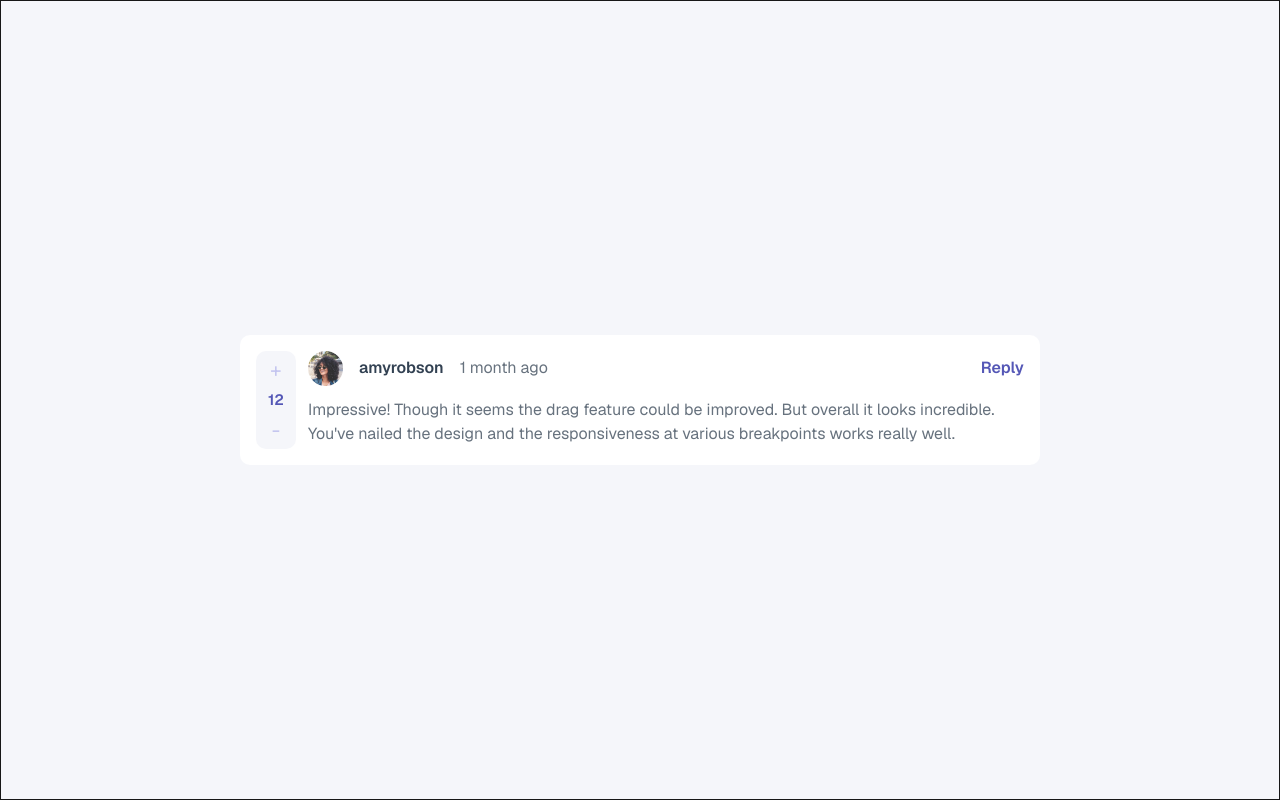
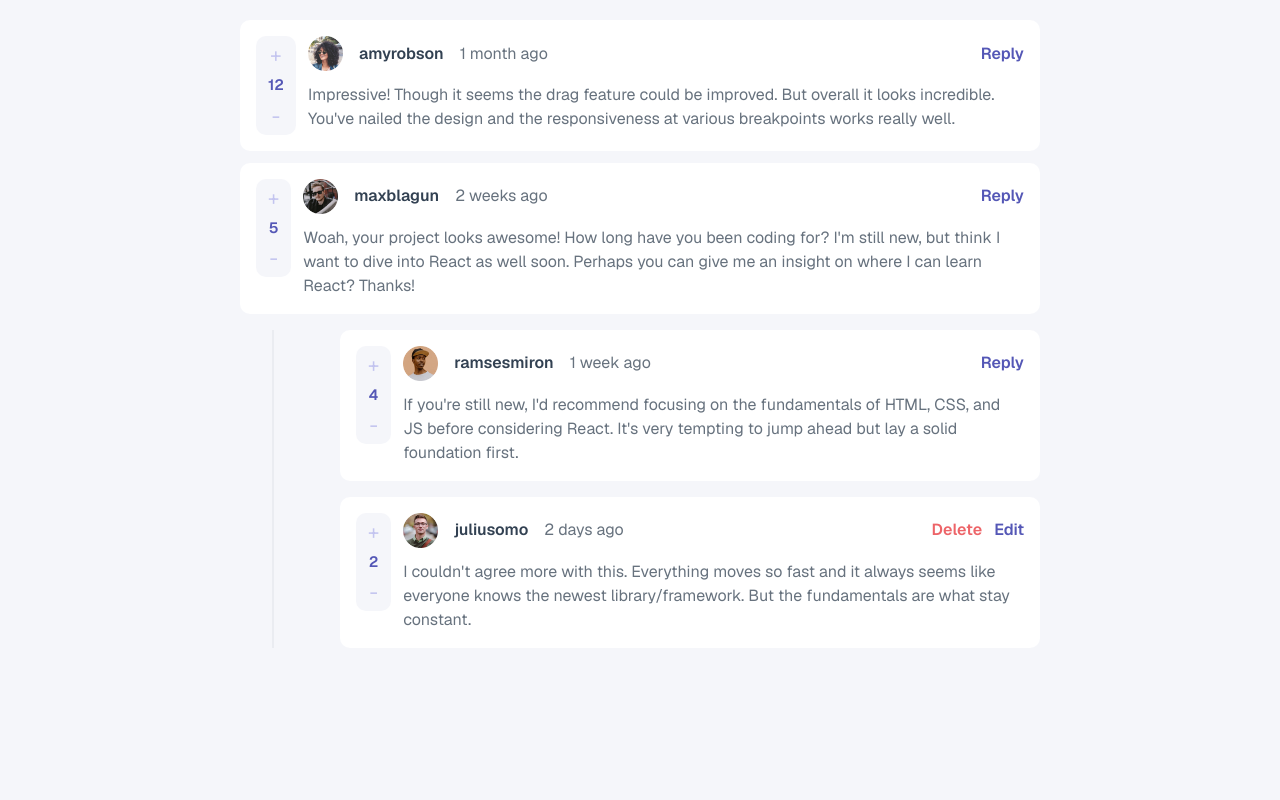
Before and after one commit to MrSeager/interactive-comments-mrseager, a Next.js app: page / in a window 1280 px wide. Built offline with nearby package versions, Linux system fonts and the light colour scheme.

Commit message:
1/22/2026

```diff
--- a/app/page.tsx
+++ b/app/page.tsx
@@ -1,18 +1,41 @@
 //Components
 import Image from "next/image";
 import CommentItem from "@/components/CommentItem";
+import data from '@/public/data/data.json';
 
 export default function Home() {
+  const { comments } = data;
+
   return (
     <div className="flex min-h-screen items-center justify-center bg-[#f5f6fa] font-sans">
-      <main className="flex flex-col justify-around items-center gap-3 min-h-screen w-full max-w-[120rem] border">
-        <CommentItem
-          img={'/images/avatars/image-amyrobson.webp'}
-          username={'amyrobson'}
-          score={12}
-          createdAt={'1 month ago'}
-          content={"Impressive! Though it seems the drag feature could be improved. But overall it looks incredible. You've nailed the design and the responsiveness at various breakpoints works really well."}
-        />
+      <main className="flex flex-col justify-start py-5 items-center gap-3 min-h-screen w-full max-w-[120rem]">
+        {comments.map((comment) => (
+          <div key={comment.id} className="max-w-[50rem]">
+            <CommentItem
+              img={comment.user.image.webp.replace("./", "/")}
+              username={comment.user.username}
+              score={comment.score}
+              createdAt={comment.createdAt}
+              content={comment.content}
+            />
+
+            {comment.replies.length > 0 && (
+              <div className="relative mt-4 flex flex-col gap-4 ps-25
+                              before:content-[''] before:absolute before:left-8 before:top-0 before:h-full before:w-[2px] before:bg-[#eaecf1]">
+                {comment.replies.map((reply) => (
+                  <CommentItem
+                    key={reply.id}
+                    img={reply.user.image.webp.replace("./", "/")}
+                    username={reply.user.username}
+                    score={reply.score}
+                    createdAt={reply.createdAt}
+                    content={reply.content}
+                  />
+                ))}
+              </div>
+            )}
+          </div>
+        ))}
       </main>
     </div>
   );
--- a/components/CommentItem.tsx
+++ b/components/CommentItem.tsx
@@ -11,7 +11,8 @@ interface CommentItemProp {
 
 export default function CommentItem({ img, username, score, createdAt, content }: CommentItemProp) {
     return (
-        <div className="rounded rounded-[10px] bg-white max-w-[50rem] w-full flex p-4 gap-3">
+        <div className={`rounded rounded-[10px] bg-white w-full flex p-4 gap-3`}>
+            <div>
                 <div className="rounded rounded-[10px] flex flex-col items-center gap-1 bg-[#f5f6fa] px-3 py-1">
                     <button
                         type="button"
@@ -29,6 +30,7 @@ export default function CommentItem({ img, username, score, createdAt, content }
                         -
                     </button>
                 </div>
+            </div>
             <div className="flex flex-col w-full gap-3">
                 <div className="flex items-center gap-4 w-full">
                     <Image
@@ -39,6 +41,24 @@ export default function CommentItem({ img, username, score, createdAt, content }
                     />
                     <h1 className="text-[#324152] font-semibold">{username}</h1>
                     <h2 className="text-[#67727e]">{createdAt}</h2>
+                    {username === 'juliusomo' ?
+                        <div className="ms-auto flex gap-3 items-center">
+                            <button
+                                type="button"
+                                className="cursor-pointer ml-auto text-[#ed6468] font-semibold duration-500
+                                            hover:text-[#ffb8bb]"
+                            >
+                                Delete
+                            </button>
+                            <button
+                                type="button"
+                                className="cursor-pointer ml-auto text-[#5457b6] font-semibold duration-500
+                                            hover:text-[#c3c4ef]"
+                            >
+                                Edit
+                            </button>
+                        </div>
+                        :
                         <button
                             type="button"
                             className="cursor-pointer ml-auto text-[#5457b6] font-semibold duration-500
@@ -46,6 +66,7 @@ export default function CommentItem({ img, username, score, createdAt, content }
                         >
                             Reply
                         </button>
+                    }
                 </div>
                 <p className="text-[#67727e]">{content}</p>
             </div>
--- a/design/style-guide.md
+++ b/design/style-guide.md
@@ -14,9 +14,9 @@ The designs were created to the following widths:
 ### Primary
 
 - Purple 600: hsl(238, 40%, 52%) #5457b6
-- Pink 400: hsl(358, 79%, 66%)
+- Pink 400: hsl(358, 79%, 66%) #ed6468
 - Purple 200: hsl(239, 57%, 85%) #c3c4ef
-- Pink 200: hsl(357, 100%, 86%)
+- Pink 200: hsl(357, 100%, 86%) #ffb8bb
 
 ### Neutral
 
```
Lines whose indentation alone changed are shown as unchanged.
